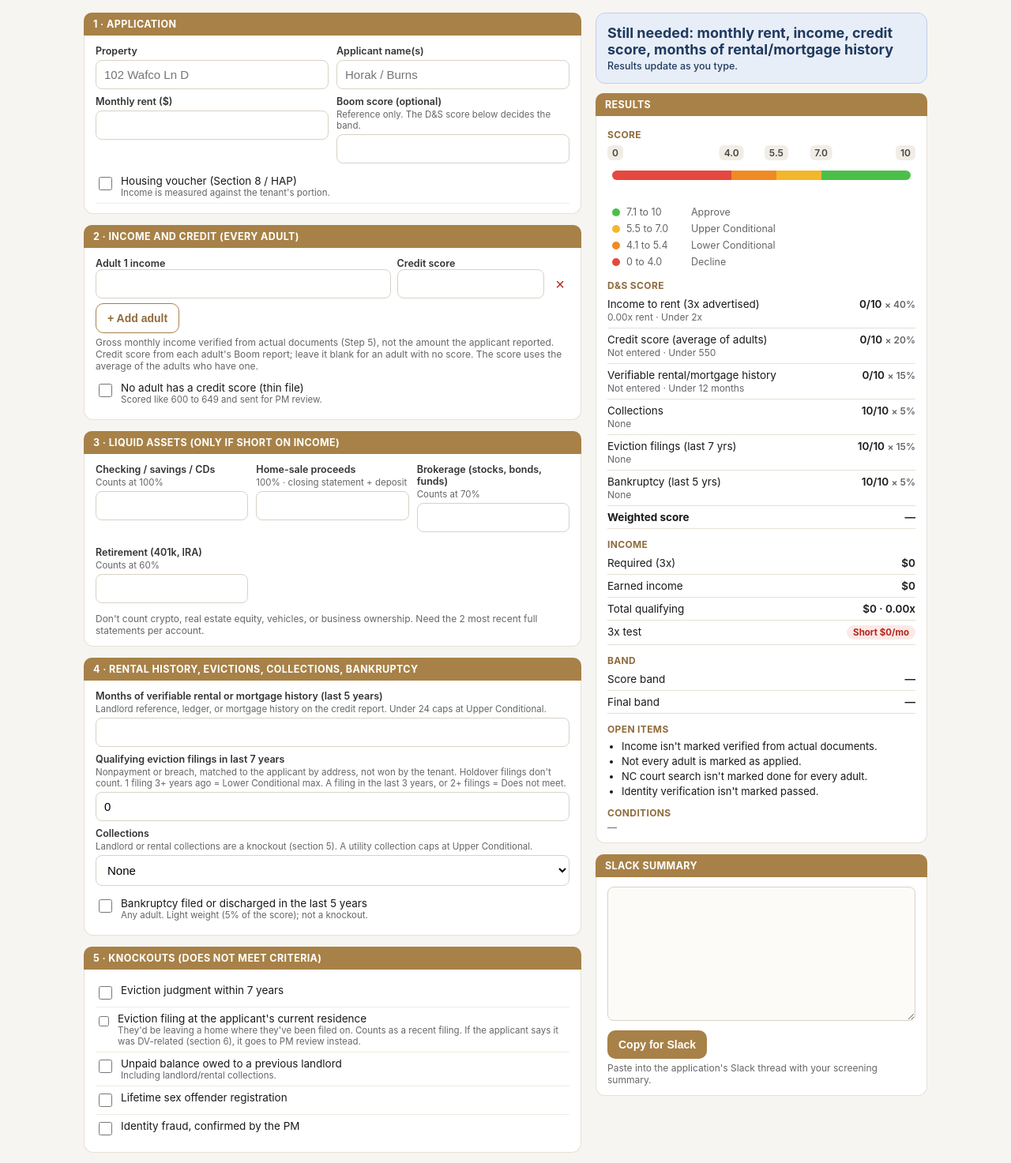
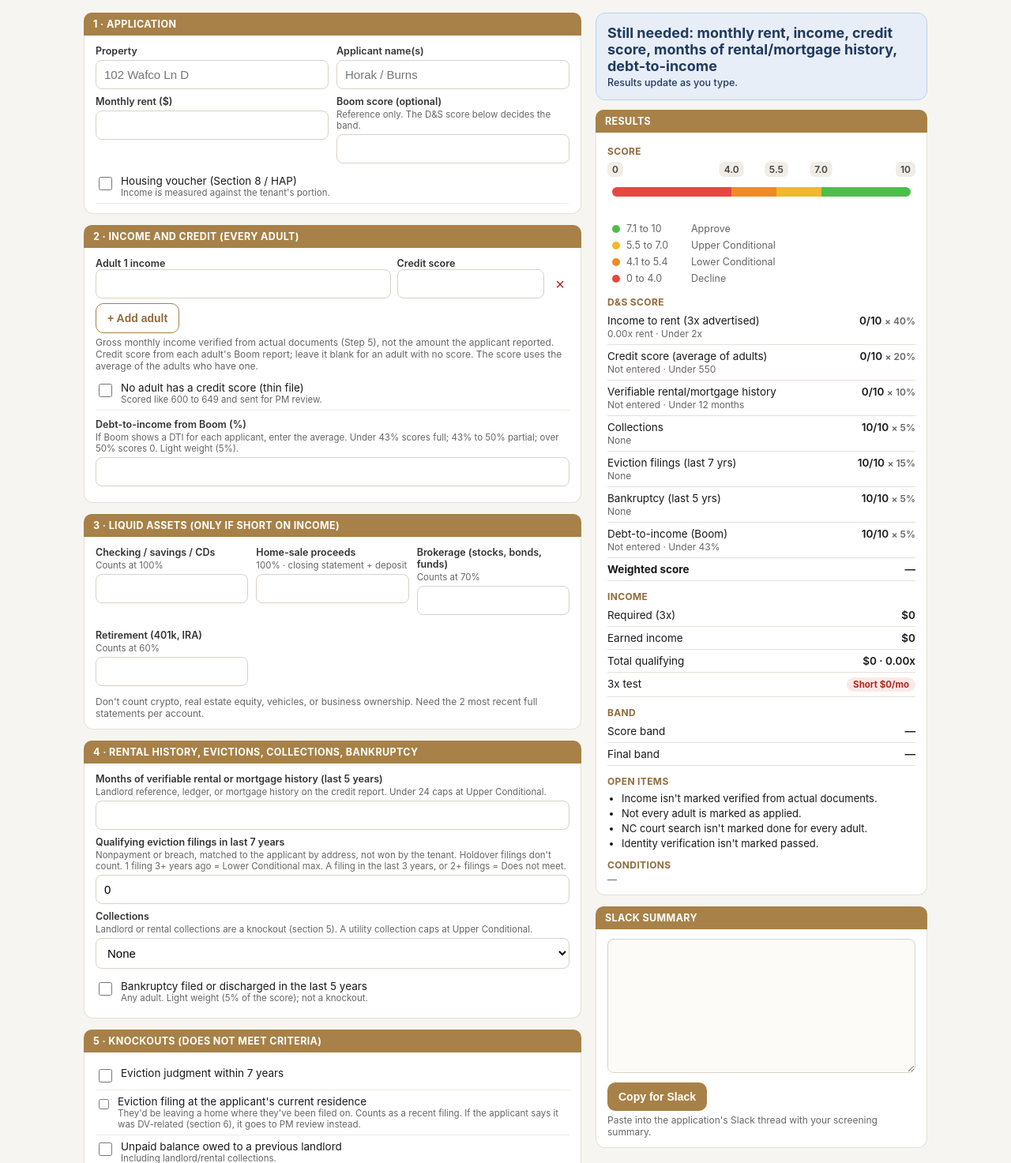
Before and after one commit to dspropertiesnc/ds-app-hub, a Flask app: page /screening-calc/ in a window 1280 px wide. Shown: the part 130-1603 px from the top of the page at 79% size. Run offline with Flask 3, Linux system fonts and the light colour scheme.

Commit message:
Screening Calculator: debt-to-income as a light weight
- New factor: DTI from Boom, 5% (under 43% = 10, 43-50% = 5, over 50% = 0);
  required input; average when Boom shows one per applicant
- Rental history 15 -> 10 to make room (under 24 months still caps at Upper)
- Weights: income 40, credit 20, history 10, evictions 15, collections 5,
  bankruptcy 5, DTI 5
- PDF: tighter rows and no bands line in the compact layout so 7 factors
  still fit on 1 page in the worst case

Co-Authored-By: Claude Opus 5.5 <noreply@anthropic.com>
Claude-Session: https://claude.ai/code/session_01ChpkokPmm5CuLKWKdSW5CS

```diff
--- a/tools/screening_calc/assets/calc.js
+++ b/tools/screening_calc/assets/calc.js
@@ -31,7 +31,7 @@
       { min: 600, pts: 4,  text: "600 to 649" },
       { min: 550, pts: 2,  text: "550 to 599" },
       { min: -1,  pts: 0,  text: "Under 550" } ] },
-    { key: "history", label: "Verifiable rental/mortgage history", weight: 15, tiers: [
+    { key: "history", label: "Verifiable rental/mortgage history", weight: 10, tiers: [
       { min: 24, pts: 10, text: "24+ months" },
       { min: 12, pts: 5,  text: "12 to 23 months" },
       { min: -1, pts: 0,  text: "Under 12 months" } ] },
@@ -47,7 +47,12 @@
       { min: -1, pts: 0, text: "Recent (3 yrs) or 2+" } ] },
     { key: "bankruptcy", label: "Bankruptcy (last 5 yrs)", weight: 5, tiers: [
       { min: 1, pts: 10, text: "None" },
-      { min: -1, pts: 0, text: "Filed or discharged" } ] }
+      { min: -1, pts: 0, text: "Filed or discharged" } ] },
+    // lower is better: "below" = under that %, "upTo" = that % or less
+    { key: "dti", label: "Debt-to-income (Boom)", weight: 5, tiers: [
+      { below: 43, pts: 10, text: "Under 43%" },
+      { upTo: 50,  pts: 5,  text: "43% to 50%" },
+      { min: -Infinity, pts: 0, text: "Over 50%" } ] }
   ];
   var NO_CREDIT_PTS = 4; // thin file / no score: treated like 600-649, and flagged for the PM
 
@@ -88,7 +93,8 @@
   }
   function tierFor(factor, value) {
     for (var i = 0; i < factor.tiers.length; i++) {
-      if (value >= factor.tiers[i].min) return factor.tiers[i];
+      var t = factor.tiers[i];
+      if (t.below != null ? value < t.below : t.upTo != null ? value <= t.upTo : value >= t.min) return t;
     }
     return factor.tiers[factor.tiers.length - 1];
   }
@@ -180,6 +186,9 @@
     var collBig = collBal >= RULES.collectionsBalanceLine;
     var collVal = coll === "none" ? 3 : coll === "general" ? (collBig ? 1 : 2) : (collBig ? -1 : 0);
     var bk = !!inp.bankruptcy;
+    var dtiKnown = !blank(inp.dti);
+    var dti = num(inp.dti);
+    if (!dtiKnown) r.missing.push("debt-to-income");
     var evVal = filings === 0 ? 2 : (filings === 1 && !recentFiling) ? 1 : 0;
     var values = {
       income: voucherFull ? 99 : ratio,
@@ -187,6 +196,7 @@
       history: hist,
       collections: collVal,
       bankruptcy: bk ? -1 : 1,
+      dti: dti,
       evictions: evVal
     };
     var detail = {
@@ -198,6 +208,7 @@
       history: histKnown ? Math.round(hist) + " months" : "Not entered",
       collections: coll === "none" ? "None" : (coll === "utility" ? "Utility" : "General") + (collBalKnown ? ", " + money(collBal) + " total" : ", balance not entered"),
       bankruptcy: bk ? "Yes" : "None",
+      dti: dtiKnown ? (Math.round(dti * 10) / 10) + "%" : "Not entered",
       evictions: filings === 0 ? "None" : filings + " filing" + (filings === 1 ? "" : "s") +
         (currentResFiling ? ", current home" : recentFiling ? ", within 3 yrs" : "")
     };
--- a/tools/screening_calc/record.py
+++ b/tools/screening_calc/record.py
@@ -130,7 +130,7 @@ def build(payload, now=None, fit_check=True):
 
 def _render(inp, r, dec, now, fs):
     lead = fs * 1.3
-    rowh = 15 if fs >= 8.5 else 13
+    rowh = 15 if fs >= 8.5 else 13 if fs >= 7.8 else 12
     now = now or datetime.datetime.now()
     buf = io.BytesIO()
     cv = rl_canvas.Canvas(buf, pagesize=letter)
@@ -214,15 +214,18 @@ def _render(inp, r, dec, now, fs):
     for f in (r.get("factors") or [])[:8]:
         cv.setStrokeColor(RULE); cv.setLineWidth(0.5); cv.line(M, y, W - M, y)
         row([f.get("label"), f.get("result"), f.get("tier"), "%g / 10" % _num(f.get("points")),
-             "%g%%" % _num(f.get("weight")), "%.2f" % _num(f.get("weighted"))], y - 11)
+             "%g%%" % _num(f.get("weight")), "%.2f" % _num(f.get("weighted"))], y - rowh + 4)
         y -= rowh
     cv.setStrokeColor(ACCENT); cv.setLineWidth(0.8); cv.line(M, y, W - M, y)
     row(["Weighted score", "Starting band: " + _s(r.get("startBandLabel")), "", "", "100%", "%.1f" % score], y - 12, True)
     y -= 18
-    cv.setFillColor(MUTED); cv.setFont("Helvetica", 7.5)
-    cv.drawString(M + 4, y - 7, "Bands: 0 to 4.0 Decline · 4.1 to 5.4 Lower Conditional · 5.5 to 7.0 Upper Conditional · 7.1 to 10 Approve. "
-                  "Caps and knockouts can only lower the band.")
-    y -= 16
+    if fs >= 8.5:   # the banner's bar already shows the edges; drop this line when space is tight
+        cv.setFillColor(MUTED); cv.setFont("Helvetica", 7.5)
+        cv.drawString(M + 4, y - 7, "Bands: 0 to 4.0 Decline · 4.1 to 5.4 Lower Conditional · 5.5 to 7.0 Upper Conditional · 7.1 to 10 Approve. "
+                      "Caps and knockouts can only lower the band.")
+        y -= 16
+    else:
+        y -= 6
 
     # ---- two columns: income | rules ----
     top = y
--- a/tools/screening_calc/templates/screening_calc.html
+++ b/tools/screening_calc/templates/screening_calc.html
@@ -104,6 +104,7 @@
     <button class="btn ghost" type="button" id="addInc">+ Add adult</button>
     <p class="note">Gross monthly income verified from actual documents (Step 5), not the amount the applicant reported. Credit score from each adult's Boom report; leave it blank for an adult with no score. The score uses the average of the adults who have one.</p>
     <div class="chk" style="margin-top:6px"><input type="checkbox" id="noCredit"><div>No adult has a credit score (thin file)<small>Scored like 600 to 649 and sent for PM review.</small></div></div>
+    <label class="f" style="margin-top:10px">Debt-to-income from Boom (%)<span class="h">If Boom shows a DTI for each applicant, enter the average. Under 43% scores full; 43% to 50% partial; over 50% scores 0. Light weight (5%).</span><input type="number" id="dti" inputmode="decimal" min="0" max="200" step="0.1"></label>
   </div>
 
   <div class="band">3 · Liquid assets (only if short on income)</div>
@@ -240,7 +241,7 @@
   const $ = id => document.getElementById(id);
   const C = window.ScreeningCalc, money = C.money;
   const CHECKS = ['hasVoucher','noCredit','bankruptcy','recentFiling','currentResidenceFiling','evictionJudgment','landlordBalance','sexOffender','identityFraud','felony','suspectedFraud','dvFiling','international','otherPm','guarantorNC','pre_incomeVerified','pre_allAdults','pre_ncSearch','pre_identity'];
-  const FIELDS = ['property','applicantNames','rent','boomScore','collections','collectionsBalance','voucher','a_cash','a_sale','a_brokerage','a_retirement','historyMonths','filings','guaranteeType','guarantorIncome','decBy','decDate','decDecision','decAan','decAanDate','decNotes'];
+  const FIELDS = ['property','applicantNames','rent','boomScore','dti','collections','collectionsBalance','voucher','a_cash','a_sale','a_brokerage','a_retirement','historyMonths','filings','guaranteeType','guarantorIncome','decBy','decDate','decDecision','decAan','decAanDate','decNotes'];
 
   function addIncome(v,c){
     const d=document.createElement('div'); d.className='inc';
@@ -258,7 +259,7 @@
   function gather(){
     return {
       property:$('property').value, applicantNames:$('applicantNames').value,
-      rent:$('rent').value, boomScore:$('boomScore').value, noCredit:$('noCredit').checked, collections:$('collections').value, collectionsBalance:$('collectionsBalance').value, bankruptcy:$('bankruptcy').checked,
+      rent:$('rent').value, boomScore:$('boomScore').value, noCredit:$('noCredit').checked, dti:$('dti').value, collections:$('collections').value, collectionsBalance:$('collectionsBalance').value, bankruptcy:$('bankruptcy').checked,
       hasVoucher:$('hasVoucher').checked, voucher:$('voucher').value,
       incomes:[...document.querySelectorAll('.incv')].map(i=>i.value),
       credits:[...document.querySelectorAll('.crv')].map(i=>i.value),
```
Also changed, not shown: tools/screening_calc/test_calc.js (+11 -3 lines), README.md.
